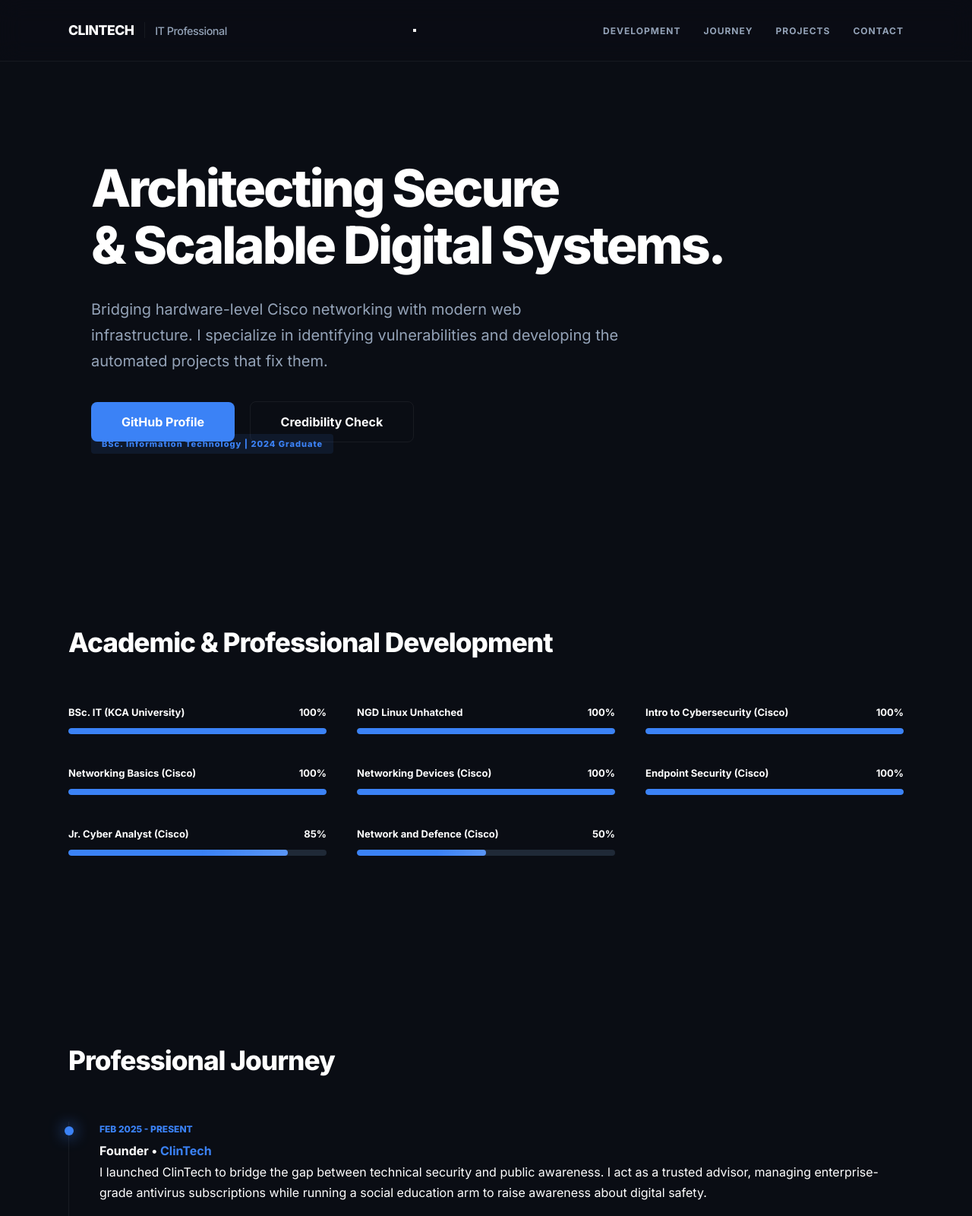
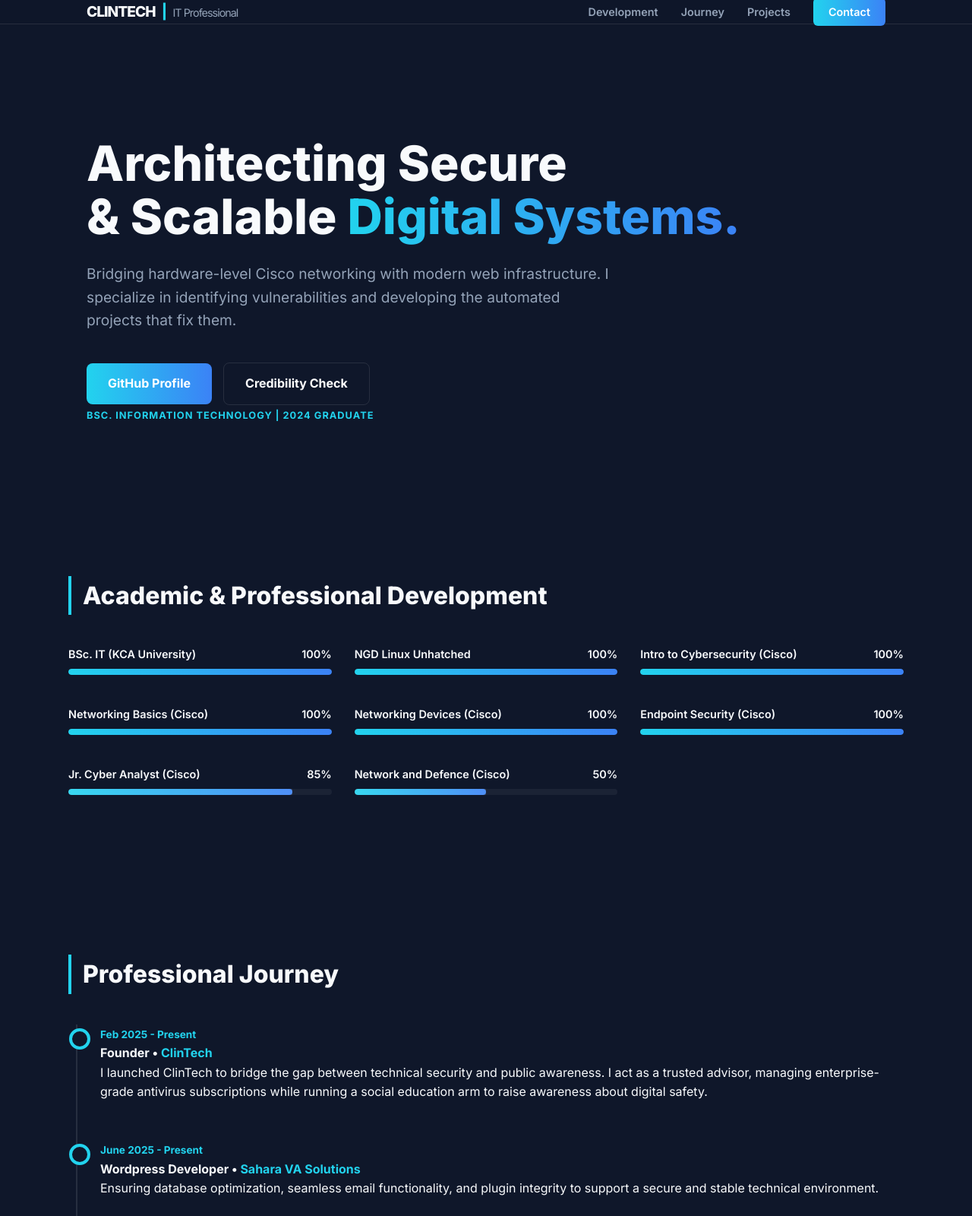
Before and after one commit to Clinntech/ClinTech, a website: page index.html in a window 1280 px wide. Shown: the top 1600 px of the page at 76% size. Drawn offline with Linux system fonts and the light colour scheme.

Commit message:
Update CSS variables and styles for improved design

```diff
--- a/style.css
+++ b/style.css
@@ -1,84 +1,89 @@
 :root {
-    --bg: #0A0D14;
-    --card: #111827;
-    --accent: #3b82f6;
-    --text-p: #94a3b8;
-    --border: rgba(255,255,255,0.06);
-    --section-gap: 120px;
+    --bg: #0f172a;
+    --card-bg: #1e293b;
+    --vibrant-cyan: #22d3ee;
+    --vibrant-blue: #3b82f6;
+    --text-main: #f8fafc;
+    --text-dim: #94a3b8;
+    --border: rgba(255, 255, 255, 0.1);
 }
 
-* { margin:0; padding:0; box-sizing:border-box; }
-body { font-family: 'Inter', sans-serif; background: var(--bg); color: #fff; line-height: 1.7; scroll-behavior: smooth; }
-.container { max-width: 1100px; margin: 0 auto; padding: 0 30px; }
-.section-spacing { padding: var(--section-gap) 0; }
+* { margin: 0; padding: 0; box-sizing: border-box; }
+html { scroll-behavior: smooth; }
+body { font-family: 'Inter', sans-serif; background-color: var(--bg); color: var(--text-main); line-height: 1.6; }
+.container { max-width: 1100px; margin: 0 auto; padding: 0 24px; }
+.section-spacing { padding: 100px 0; }
 
 /* Navigation */
-.navbar { position: fixed; width:100%; top:0; background: rgba(10,13,20,0.9); backdrop-filter: blur(15px); border-bottom: 1px solid var(--border); z-index: 1000; }
-.nav-container { display: flex; justify-content: space-between; padding: 25px 0; align-items: center; max-width: 1100px; margin: 0 auto; }
-.logo { font-weight: 800; letter-spacing: -0.5px; font-size: 1.1rem; }
-.logo-sep { color: var(--border); margin: 0 8px; font-weight: 300; }
-.logo-title { color: var(--text-p); font-size: 0.9rem; font-weight: 500; }
-.nav-links { list-style: none; display: flex; gap: 30px; }
-.nav-links a { text-decoration: none; color: var(--text-p); font-size: 12px; font-weight: 700; text-transform: uppercase; letter-spacing: 1px; }
+.navbar { position: fixed; width: 100%; top: 0; background: rgba(15, 23, 42, 0.9); backdrop-filter: blur(10px); z-index: 1000; border-bottom: 1px solid var(--border); }
+.nav-container { display: flex; justify-content: space-between; align-items: center; padding: 20px 0; max-width: 1100px; margin: 0 auto; padding: 0 24px; }
+.logo { font-weight: 800; font-size: 1.2rem; letter-spacing: -1px; }
+.logo-sep { color: var(--vibrant-cyan); margin: 0 5px; }
+.logo-title { font-weight: 400; color: var(--text-dim); font-size: 0.9rem; }
+
+.nav-links { display: flex; list-style: none; gap: 30px; align-items: center; }
+.nav-links a { text-decoration: none; color: var(--text-dim); font-size: 0.9rem; font-weight: 600; transition: 0.3s; }
+.nav-links a:hover { color: var(--vibrant-cyan); }
+.btn-nav { background: linear-gradient(90deg, var(--vibrant-cyan), var(--vibrant-blue)); color: #fff !important; padding: 10px 20px; border-radius: 6px; }
+
+/* Mobile Menu */
+.mobile-menu-toggle { display: none; flex-direction: column; gap: 5px; background: none; border: none; cursor: pointer; }
+.mobile-menu-toggle span { display: block; width: 25px; height: 3px; background: var(--text-main); transition: 0.3s; }
 
 /* Hero */
 .hero { padding: 180px 0 100px; }
-.badge { background: rgba(59,130,246,0.1); color: var(--accent); padding: 6px 14px; border-radius: 4px; font-size: 11px; font-weight: 800; letter-spacing: 1px; }
-h1 { font-size: 68px; font-weight: 800; margin: 30px 0; letter-spacing: -3px; line-height: 1.1; color: #fff; }
-.hero-desc { color: var(--text-p); font-size: 1.25rem; max-width: 700px; margin-bottom: 50px; }
-.text-blue { color: var(--accent); }
+h1 { font-size: clamp(2.5rem, 6vw, 4rem); font-weight: 800; line-height: 1.1; margin-bottom: 24px; }
+.text-vibrant { background: linear-gradient(90deg, var(--vibrant-cyan), var(--vibrant-blue)); -webkit-background-clip: text; -webkit-text-fill-color: transparent; }
+.hero-desc { font-size: 1.2rem; color: var(--text-dim); max-width: 700px; margin-bottom: 40px; }
+.hero-btns { display: flex; flex-wrap: wrap; gap: 15px; align-items: center; }
+
+.btn-primary { background: linear-gradient(90deg, var(--vibrant-cyan), var(--vibrant-blue)); color: #fff; padding: 14px 28px; text-decoration: none; border-radius: 8px; font-weight: 700; transition: 0.3s; border: none; }
+.btn-primary:hover { opacity: 0.9; transform: translateY(-2px); }
+.btn-secondary { border: 1px solid var(--border); color: #fff; padding: 14px 28px; text-decoration: none; border-radius: 8px; font-weight: 700; transition: 0.3s; }
+.btn-secondary:hover { background: var(--border); }
+.badge { font-size: 0.8rem; color: var(--vibrant-cyan); font-weight: 700; text-transform: uppercase; letter-spacing: 1px; }
 
 /* Education Grid */
-.section-title { font-size: 2.2rem; font-weight: 800; margin-bottom: 50px; letter-spacing: -1px; }
-.edu-grid { display: grid; grid-template-columns: repeat(3, 1fr); gap: 40px; }
-.bar-info { display: flex; justify-content: space-between; font-size: 13px; font-weight: 700; margin-bottom: 10px; }
-.bar-bg { background: #1f2937; height: 8px; border-radius: 10px; overflow: hidden; }
-.bar-fill { background: var(--accent); height: 100%; border-radius: 10px; }
-.bar-fill.animated { position: relative; overflow: hidden; }
-.bar-fill.animated::after { content: ""; position: absolute; top: 0; left: 0; width: 100%; height: 100%; background: linear-gradient(90deg, transparent, rgba(255,255,255,0.2), transparent); animation: wave 2s infinite; }
-@keyframes wave { 0% { transform: translateX(-100%); } 100% { transform: translateX(100%); } }
+.section-title { font-size: 2rem; font-weight: 800; margin-bottom: 40px; border-left: 4px solid var(--vibrant-cyan); padding-left: 15px; }
+.edu-grid { display: grid; grid-template-columns: repeat(auto-fit, minmax(300px, 1fr)); gap: 30px; }
+.bar-item { margin-bottom: 10px; }
+.bar-info { display: flex; justify-content: space-between; margin-bottom: 8px; font-weight: 600; font-size: 0.9rem; }
+.bar-bg { background: rgba(255,255,255,0.05); height: 8px; border-radius: 10px; overflow: hidden; }
+.bar-fill { background: linear-gradient(90deg, var(--vibrant-cyan), var(--vibrant-blue)); height: 100%; border-radius: 10px; }
+.animated { position: relative; }
+.animated::after { content: ''; position: absolute; top:0; left:0; width: 100%; height: 100%; background: rgba(255,255,255,0.2); animation: pulse 2s infinite; }
+@keyframes pulse { 0% { opacity: 0.2; } 50% { opacity: 0.5; } 100% { opacity: 0.2; } }
 
-/* Timeline */
-.timeline { border-left: 1px solid var(--border); padding-left: 40px; }
-.timeline-item { position: relative; margin-bottom: 60px; }
-.timeline-item::before { content: ''; position: absolute; left: -46px; top: 6px; width: 12px; height: 12px; background: var(--accent); border-radius: 50%; box-shadow: 0 0 20px var(--accent); }
-.date { color: var(--accent); font-weight: 800; font-size: 12px; text-transform: uppercase; margin-bottom: 5px; display: block; }
-.link { color: var(--accent); text-decoration: none; font-weight: 700; }
+/* Journey Timeline */
+.timeline { border-left: 2px solid var(--border); padding-left: 30px; margin-left: 10px; }
+.timeline-item { position: relative; margin-bottom: 50px; }
+.timeline-item::before { content: ''; position: absolute; left: -41px; top: 5px; width: 20px; height: 20px; background: var(--bg); border: 4px solid var(--vibrant-cyan); border-radius: 50%; }
+.date { color: var(--vibrant-cyan); font-weight: 700; font-size: 0.85rem; }
+.link { color: var(--vibrant-cyan); text-decoration: none; font-weight: 700; }
 
-/* Projects Grid (Multiple projects layout) */
-.projects-grid { display: grid; grid-template-columns: repeat(auto-fit, minmax(300px, 1fr)); gap: 30px; }
-.project-card { background: var(--card); padding: 40px; border-radius: 16px; border: 1px solid var(--border); transition: transform 0.3s ease, border-color 0.3s ease; display: flex; flex-direction: column; justify-content: space-between; align-items: flex-start; }
-.project-card:hover { transform: translateY(-5px); border-color: var(--accent); }
-.project-card h3 { font-size: 1.4rem; color: #fff; margin-bottom: 15px; }
-.project-card p { color: var(--text-p); font-size: 0.95rem; margin-bottom: 25px; }
-.status-tag { color: #fff; padding: 4px 10px; border-radius: 4px; font-size: 10px; font-weight: 800; text-transform: uppercase; display: inline-block; margin-bottom: 20px; }
-.status-tag.done { background: #059669; }
-.status-tag.in-progress { background: #d97706; }
-.project-link { color: var(--accent); text-decoration: none; font-weight: 700; font-size: 0.9rem; }
-.inline-btn { padding: 12px 25px; font-size: 0.85rem; }
+/* Projects Grid */
+.projects-grid { display: grid; grid-template-columns: repeat(auto-fit, minmax(320px, 1fr)); gap: 30px; }
+.project-card { background: var(--card-bg); padding: 40px; border-radius: 16px; border: 1px solid var(--border); transition: 0.3s; }
+.project-card:hover { border-color: var(--vibrant-cyan); transform: translateY(-5px); }
+.status-tag { display: inline-block; padding: 4px 12px; border-radius: 4px; font-size: 0.7rem; font-weight: 800; text-transform: uppercase; margin-bottom: 15px; }
+.done { background: rgba(34, 211, 238, 0.1); color: var(--vibrant-cyan); }
+.in-progress { background: rgba(59, 130, 246, 0.1); color: var(--vibrant-blue); }
+.project-link { color: var(--vibrant-cyan); text-decoration: none; font-weight: 700; font-size: 0.9rem; margin-top: 15px; display: inline-block; }
 
-/* Contact Section Layout */
-.contact-flex { display: flex; gap: 80px; align-items: flex-start; }
-.contact-details { flex: 1; }
-.contact-card { flex: 1; background: var(--card); padding: 50px; border-radius: 20px; border: 1px solid var(--border); }
-.info-item { margin-bottom: 25px; }
-.label { display: block; font-size: 11px; text-transform: uppercase; color: var(--accent); font-weight: 800; margin-bottom: 5px; }
-.value { font-size: 1.1rem; color: #fff; text-decoration: none; font-weight: 500; }
-.contact-form { display: flex; flex-direction: column; gap: 20px; }
-.contact-form input, .contact-form textarea { background: #080B14; border: 1px solid var(--border); padding: 18px; color: #fff; border-radius: 8px; font-family: inherit; font-size: 15px; }
+/* Contact */
+.contact-grid { display: grid; grid-template-columns: repeat(auto-fit, minmax(200px, 1fr)); gap: 40px; margin-top: 30px; }
+.label { display: block; font-size: 0.75rem; text-transform: uppercase; color: var(--vibrant-cyan); font-weight: 800; margin-bottom: 5px; }
+.value { font-size: 1.1rem; color: #fff; text-decoration: none; transition: 0.3s; }
+.value:hover { color: var(--vibrant-cyan); }
 
-/* Buttons & Footer */
-.btn-primary { background: var(--accent); color: #fff; padding: 16px 40px; text-decoration: none; font-weight: 700; border-radius: 8px; border:none; cursor: pointer; transition: 0.3s; }
-.btn-primary:hover { background: #2563eb; transform: translateY(-3px); box-shadow: 0 15px 30px rgba(59,130,246,0.3); }
-.btn-secondary { color: #fff; border: 1px solid var(--border); padding: 16px 40px; text-decoration: none; font-weight: 700; border-radius: 8px; margin-left: 15px; }
-.footer { padding: 60px 0; border-top: 1px solid var(--border); text-align: center; color: var(--text-p); font-size: 13px; font-weight: 500; }
+/* Footer */
+.footer { border-top: 1px solid var(--border); padding: 50px 0; text-align: center; color: var(--text-dim); font-size: 0.9rem; }
 
-@media (max-width: 950px) {
-    h1 { font-size: 45px; }
-    .edu-grid { grid-template-columns: 1fr 1fr; }
-    .contact-flex { flex-direction: column; gap: 50px; }
+/* Mobile Queries */
+@media (max-width: 768px) {
+    .nav-links { display: none; flex-direction: column; position: absolute; top: 100%; left: 0; width: 100%; background: var(--bg); padding: 40px; border-bottom: 1px solid var(--border); }
+    .nav-links.active { display: flex; }
+    .mobile-menu-toggle { display: flex; }
+    .hero { padding: 120px 0 60px; }
+    .section-spacing { padding: 60px 0; }
 }
-@media (max-width: 600px) {
-    .edu-grid { grid-template-columns: 1fr; }
-    .nav-links { display: none; }
-}
```
